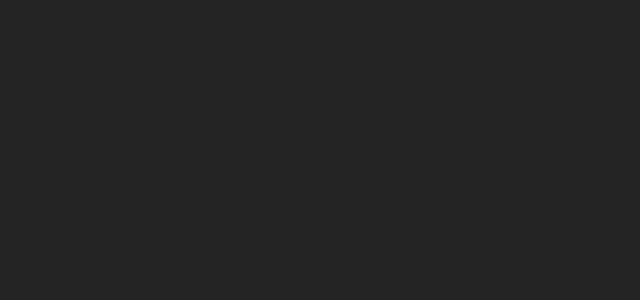
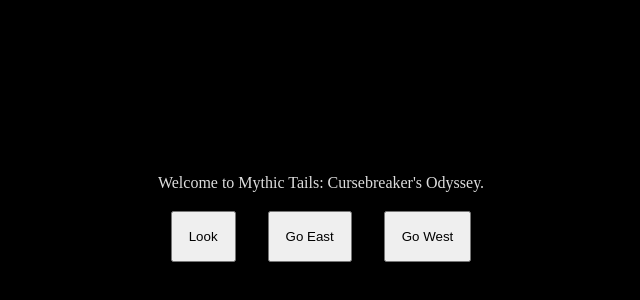
Before and after one commit to quindipc/Mythic-Tails-Cursebreakers-Odyssey, a React (Vite) app in the folder client/: page /play-game in a window 1280 px wide. Before the commit this address had no page. Shown: the part 176-476 px from the top of the page, without its empty margins (319-959 px from the left). Built offline with nearby package versions, Linux system fonts and the light colour scheme; a web font is replaced by a local one.

Commit message:
add game logic and setup game window component

```diff
--- a/client/src/App.jsx
+++ b/client/src/App.jsx
@@ -3,7 +3,8 @@
 import { BrowserRouter, Routes, Route } from "react-router-dom";
 
 // Pages
-import HomePage from "./pages/HomePage";
+import HomePage from "./pages/HomePage/HomePage";
+import GamePage from "./pages/GamePage/GamePage"
 
 // Components
 import Header from "./components/Header/Header";
@@ -21,8 +22,8 @@
 
         <Routes>
           <Route path="/" element={<HomePage />} />
-          {/* <Route path="/play-game" element={} />
-        <Route path="/about" element={} />
+          <Route path="/play-game" element={<GamePage />} />
+        {/* <Route path="/about" element={} />
         <Route path="/login" element={} />
         <Route path="/profile/:id" element={} />
         <Route path="/creature-list/:id" element={} />
--- a/client/src/components/GameWindow/GameWindow.jsx
+++ b/client/src/components/GameWindow/GameWindow.jsx
@@ -0,0 +1,33 @@
+// Dependancies
+import React, { useState } from "react";
+import "./GameWindow.scss";
+
+export default function GameWindow() {
+  const [gameText, setGameText] = useState(
+    "Welcome to Mythic Tails: Cursebreaker's Odyssey.",
+  );
+
+  // GAME LOGIC
+  const handleAction = (action) => {
+    if (action === "look") {
+      setGameText(
+        "You are standing in a dark forest. There is a path to the east.",
+      );
+    } else if (action === "go east") {
+      setGameText("You follow the path and arrive at a clearing.");
+    } else if (action === "go west") {
+      setGameText("You head west, but the dense trees block your way.");
+    } else {
+      setGameText("I don't understand that command.");
+    }
+  };
+
+  return <div className="gamewindow">{gameText}
+
+    <div className="gamewindow__options">
+    <button className="gamewindow__choice" onClick={() => handleAction("look")}>Look</button>
+        <button className="gamewindow__choice" onClick={() => handleAction("go east")}>Go East</button>
+        <button className="gamewindow__choice" onClick={() => handleAction("go west")}>Go West</button>
+    </div>
+  </div>;
+}
--- /dev/null
+++ b/client/src/components/GameWindow/GameWindow.scss
@@ -0,0 +1,26 @@
+@use "../../styles/partials/resets" as *;
+
+.gamewindow {
+  display: flex;
+  flex-direction: column;
+  justify-content: center;
+  align-items: center;
+  width: 100%;
+  height: 100vh;
+  background-color: black;
+  padding: 1rem;
+  font-family: "Press Start 2P", cursive;
+  font-size: 1rem;
+  line-height: 1.5;
+  overflow-y: auto;
+
+
+  &__options {
+    display:flex;
+  }
+
+  &__choice {
+    padding: 1rem;
+    margin: 1rem;
+  }
+}
--- /dev/null
+++ b/client/src/pages/GamePage/GamePage.jsx
@@ -0,0 +1,18 @@
+import React from "react";
+import GameWindow from "../../components/GameWindow/GameWindow";
+
+export default function GamePage() {
+
+
+    return (
+        <>
+
+            {/* Header */}
+
+         <GameWindow />
+
+            {/* Footer */}
+
+        </>
+    )
+}
--- a/client/src/pages/HomePage.jsx
+++ b/client/src/pages/HomePage/HomePage.jsx
@@ -4,9 +4,6 @@
 export default function HomePage() {
   return (
     <>
-
-      {/* Game window */}
-
     </>
   );
 }
```
